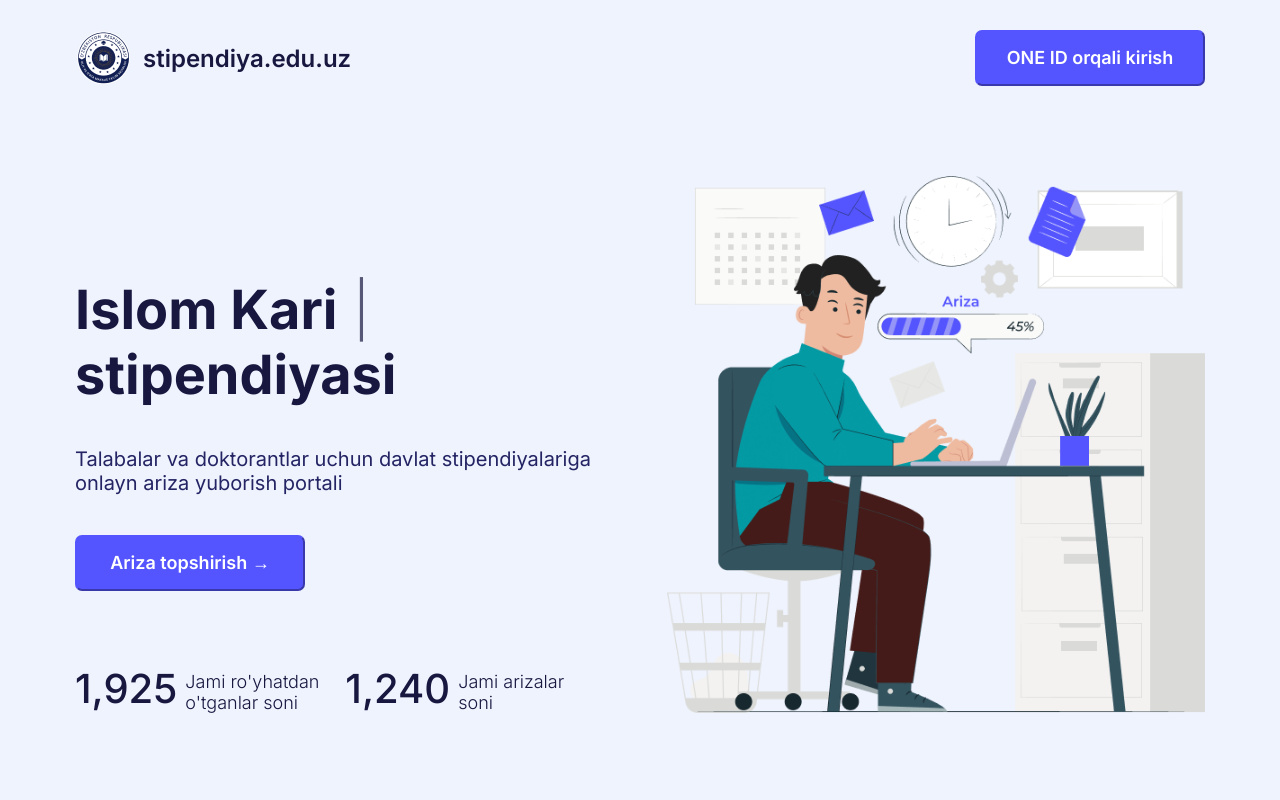
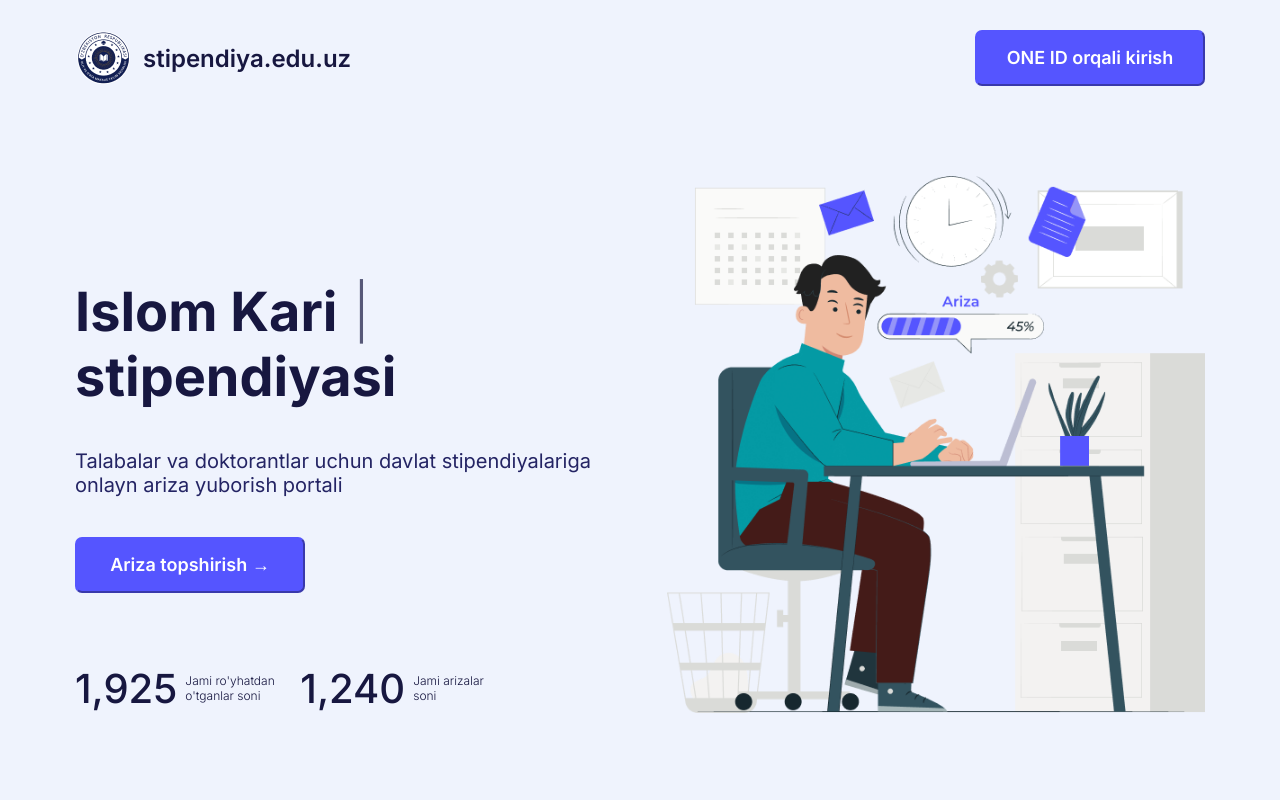
Before and after one commit to Yokubjanovichh/stipendiya.edu.uz, a React (Create React App) app: page / in a window 1280 px wide. Shown: the top 800 px of the page. Built offline with nearby package versions, Linux system fonts and the light colour scheme.

Commit message:
last commit

```diff
--- a/src/components/count-up/style.module.scss
+++ b/src/components/count-up/style.module.scss
@@ -6,7 +6,7 @@
   .wrapCount {
     display: flex;
     flex-direction: row;
-    align-items: flex-end;
+    align-items: flex-start;
   }
   .count {
     color: #171740;
@@ -16,9 +16,9 @@
     line-height: 48px;
   }
   .countTetx {
-    width: 135px;
+    width: 90px;
     color: #171740;
-    font-size: 18px;
+    font-size: 12px;
     font-family: Inter, sans-serif;
     font-weight: 300;
     margin: 8px 0px 0px 8px;
--- a/src/sections/about-site/about.jsx
+++ b/src/sections/about-site/about.jsx
@@ -1,5 +1,5 @@
 import React from "react";
-import { Video, AboutText } from "../../components/index";
+import { Video, AboutText } from "../../components";
 import style from "./style.module.scss";
 
 export default function About() {
--- a/src/sections/best-scholarship/scholarship.jsx
+++ b/src/sections/best-scholarship/scholarship.jsx
@@ -1,5 +1,5 @@
 import React from "react";
-import { Button } from "../../components/index";
+import { Button } from "../../components";
 
 import ScholarshipItem from "../../components/scholarship-item/scholarship-item";
 import abuRayhonBeruniy from "../../assets/img/abuRayhonBeruniy.161723f.jpg";
--- a/src/sections/header/hero/hero.jsx
+++ b/src/sections/header/hero/hero.jsx
@@ -1,5 +1,5 @@
 import React from "react";
-import { Typing, HeroImg } from "../../../components/index";
+import { Typing, HeroImg } from "../../../components";
 import style from "./hero.module.scss";
 
 export default function Hero() {
--- a/src/sections/header/navbar/navbar.jsx
+++ b/src/sections/header/navbar/navbar.jsx
@@ -1,5 +1,5 @@
 import React from "react";
-import { Button } from "../../../components/index";
+import { Button } from "../../../components";
 import logo from "../../../assets/img/icon.c9c20af.png";
 import style from "./style.module.scss";
 
--- a/src/sections/scholarship-types/types.jsx
+++ b/src/sections/scholarship-types/types.jsx
@@ -1,5 +1,5 @@
 import React from "react";
-import { TypeItem } from "../../components/index";
+import { TypeItem } from "../../components";
 import style from "./style.module.scss";
 
 export default function Types() {
```
